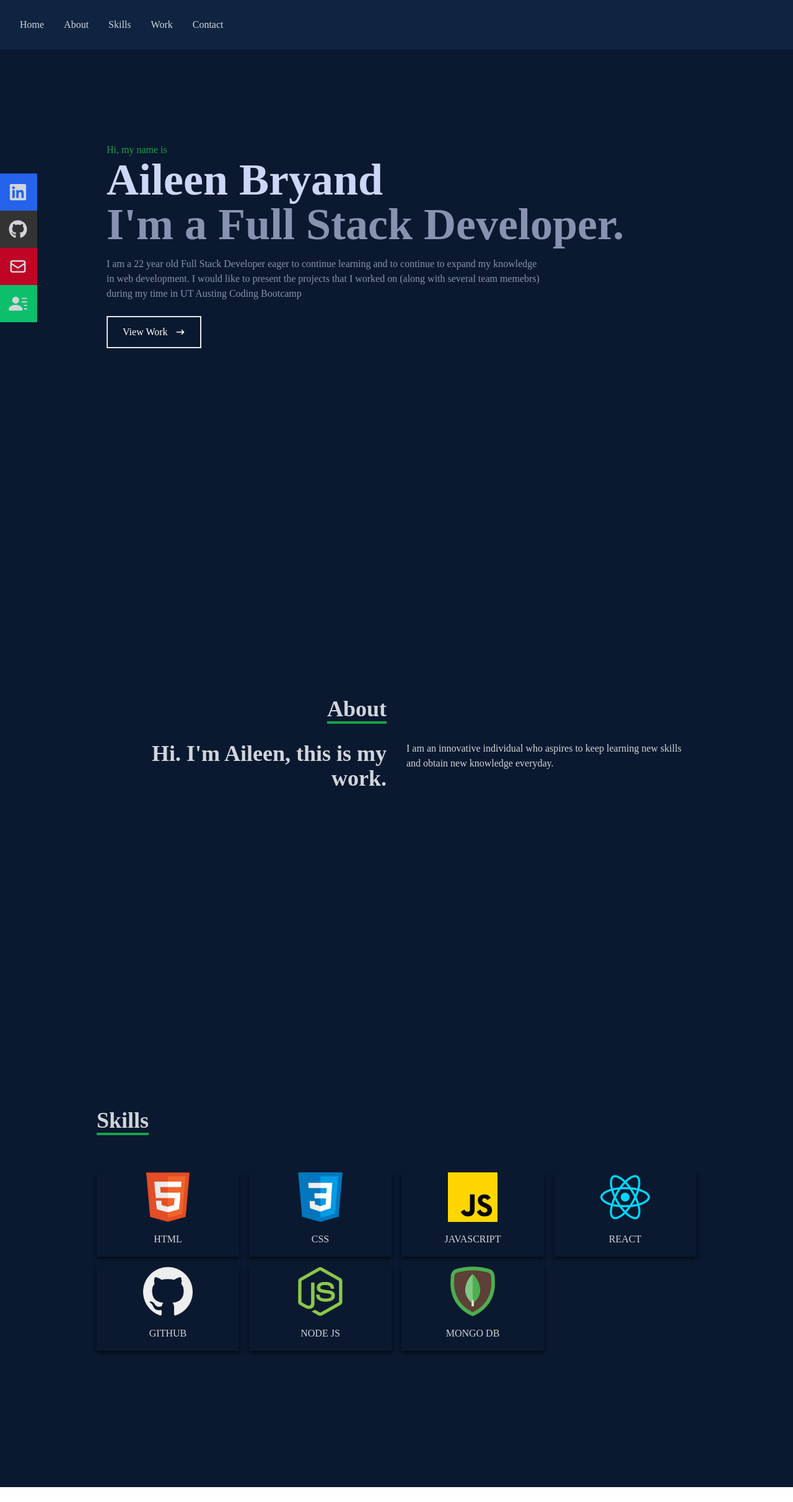
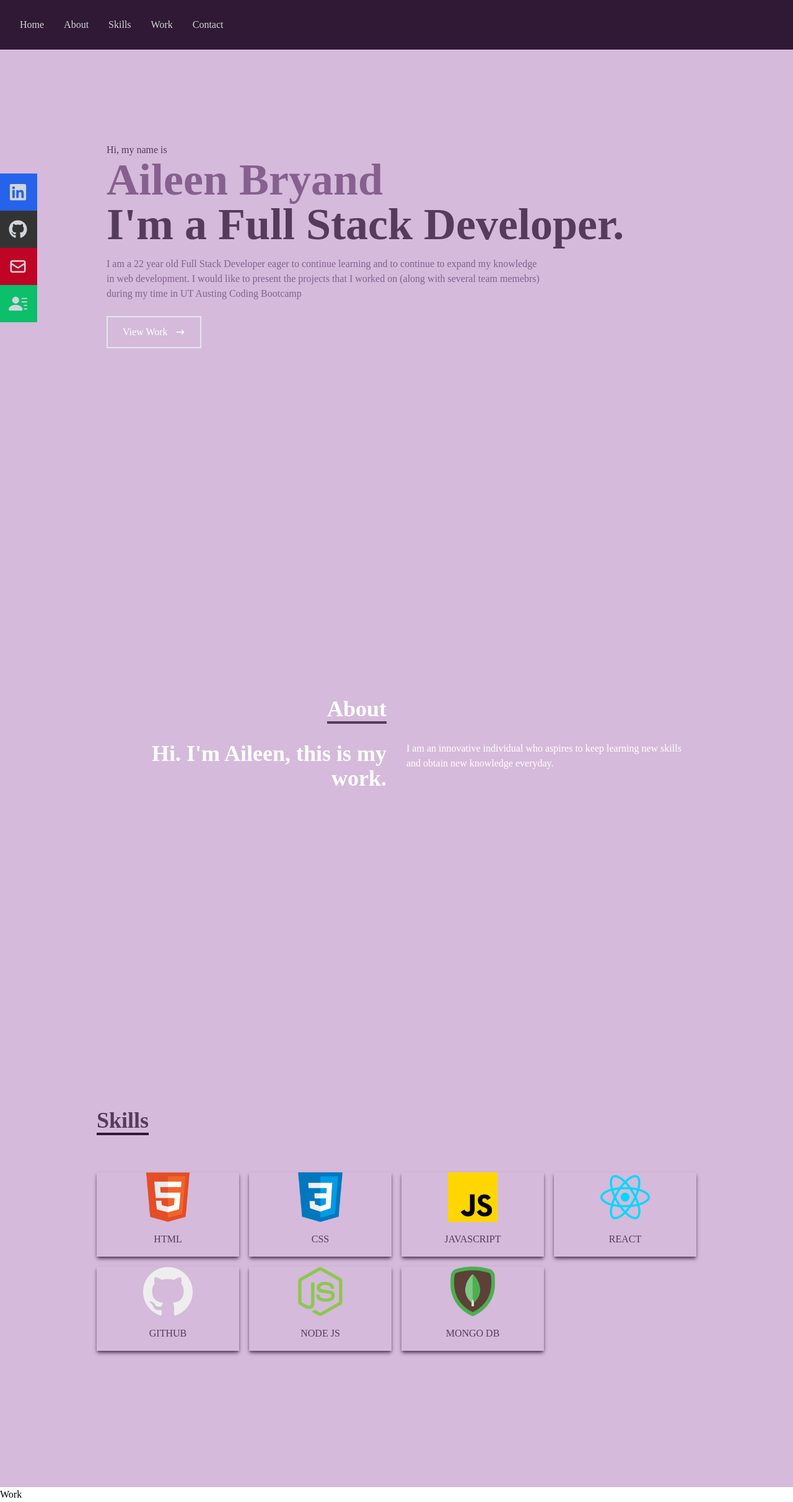
Before and after one commit to aileenbryand/my-portfolio, a React (Create React App) app in the folder my-portfolio/: page / in a window 1280 px wide. Shown: the whole page at 62% size. Before the commit the page ends 2400 px from the top, so only its background shows below. Built offline with nearby package versions, Linux system fonts and the light colour scheme.

Commit message:
color changes and Work added

```diff
--- a/my-portfolio/src/App.js
+++ b/my-portfolio/src/App.js
@@ -2,6 +2,7 @@ import About from "./components/About";
 import Home from "./components/Home";
 import Navbar from "./components/Navbar";
 import Skills from "./components/Skills";
+import Work from "./components/Work";
 
 
 function App() {
@@ -11,6 +12,7 @@ function App() {
       <Home/>
       <About/>
       <Skills/>
+      <Work/>
     </div>
   );
 }
--- a/my-portfolio/src/components/About.jsx
+++ b/my-portfolio/src/components/About.jsx
@@ -2,11 +2,11 @@ import React from 'react';
 
 const About = () => {
   return (
-    <div name='about' className='w-full h-screen bg-[#0a192f] text-gray-300'>
+    <div name='about' className='w-full h-screen bg-[#D5BADB] text-white'>
       <div className='flex flex-col justify-center items-center w-full h-full'>
         <div className='max-w-[1000px] w-full grid grid-cols-2 gap-8'>
           <div className='sm:text-right pb-8 pl-4'>
-            <p className='text-4xl font-bold inline border-b-4 border-green-600'>
+            <p className='text-4xl font-bold inline border-b-4 border-[#563C5C]'>
               About
             </p>
           </div>
--- a/my-portfolio/src/components/Home.jsx
+++ b/my-portfolio/src/components/Home.jsx
@@ -3,21 +3,21 @@ import { HiArrowNarrowRight } from 'react-icons/hi';
 
 const Home = () => {
   return (
-    <div name='home' className='w-full h-screen bg-[#0a192f]'>
+    <div name='home' className='w-full h-screen bg-[#D5BADB]'>
       {/* Container */}
       <div className='max-w-[1000px] mx-auto px-8 flex flex-col justify-center h-full'>
-        <p className='text-green-600'>Hi, my name is</p>
-        <h1 className='text-4xl sm:text-7xl font-bold text-[#ccd6f6]'>
+        <p className='text-[#563C5C]'>Hi, my name is</p>
+        <h1 className='text-4xl sm:text-7xl font-bold text-[#86608E]'>
           Aileen Bryand
         </h1>
-        <h2 className='text-4xl sm:text-7xl font-bold text-[#8892b0]'>
+        <h2 className='text-4xl sm:text-7xl font-bold text-[#563C5C]'>
           I'm a Full Stack Developer.
         </h2>
-        <p className='text-[#8892b0] py-4 max-w-[700px]'>
+        <p className='text-[#86608E] py-4 max-w-[700px]'>
         I am a 22 year old Full Stack Developer eager to continue learning and to continue to expand my knowledge in web development. I would like to present the projects that I worked on (along with several team memebrs) during my time in UT Austing Coding Bootcamp
         </p>
         <div>
-          <button className='text-white group border-2 px-6 py-3 my-2 flex items-center hover:bg-green-600 hover:border-green-600'>
+          <button className='text-white group border-2 px-6 py-3 my-2 flex items-center hover:bg-[#301934] hover:border-[#301934]'>
             View Work
             <span className='group-hover:rotate-90 duration-300'>
               <HiArrowNarrowRight className='ml-3 ' />
--- a/my-portfolio/src/components/Navbar.jsx
+++ b/my-portfolio/src/components/Navbar.jsx
@@ -8,7 +8,7 @@ const Navbar = () => {
     const [nav, setNav] = useState(false)
     const handleClick = () => setNav(!nav)
     return (
-        <div className='fixed w-full h-[80px] flex justify-between items-center px-4 bg-[#0E2440] text-gray-300' >
+        <div className='fixed w-full h-[80px] flex justify-between items-center px-4 bg-[#301934] text-gray-300' >
 
            {/*menu*/}
 
--- a/my-portfolio/src/components/Skills.jsx
+++ b/my-portfolio/src/components/Skills.jsx
@@ -9,40 +9,40 @@ import Mongo from '../assets/mongo.png';
 
 const Skills = () => {
   return (
-    <div name='skills' className='w-full h-screen bg-[#0a192f] text-gray-300'>
+    <div name='skills' className='w-full h-screen bg-[#D5BADB] text-[#563C5C]'>
     {/* Container */}
     <div className='max-w-[1000px] mx-auto p-4 flex flex-col justify-center w-full h-full'>
         <div>
-            <p className='text-4xl font-bold inline border-b-4 border-green-600 '>Skills</p>
+            <p className='text-4xl font-bold inline border-b-4 border-[#301934] '>Skills</p>
             <p className='py-4'></p>
         </div>
 
         <div className='w-full grid grid-cols-2 sm:grid-cols-4 gap-4 text-center py-8'>
-            <div className='shadow-md shadow-[#040c16] hover:scale-110 duration-500'>
+            <div className='shadow-md shadow-[#563C5C] hover:scale-110 duration-500'>
                 <img className='w-20 mx-auto' src={HTML} alt="HTML icon" />
                 <p className='my-4'>HTML</p>
             </div>
-            <div className='shadow-md shadow-[#040c16] hover:scale-110 duration-500'>
+            <div className='shadow-md shadow-[#563C5C] hover:scale-110 duration-500'>
                 <img className='w-20 mx-auto' src={CSS} alt="HTML icon" />
                 <p className='my-4'>CSS</p>
             </div>
-            <div className='shadow-md shadow-[#040c16] hover:scale-110 duration-500'>
+            <div className='shadow-md shadow-[#563C5C] hover:scale-110 duration-500'>
                 <img className='w-20 mx-auto' src={JavaScript} alt="HTML icon" />
                 <p className='my-4'>JAVASCRIPT</p>
             </div>
-            <div className='shadow-md shadow-[#040c16] hover:scale-110 duration-500'>
+            <div className='shadow-md shadow-[#563C5C] hover:scale-110 duration-500'>
                 <img className='w-20 mx-auto' src={ReactImg} alt="HTML icon" />
                 <p className='my-4'>REACT</p>
             </div>
-            <div className='shadow-md shadow-[#040c16] hover:scale-110 duration-500'>
+            <div className='shadow-md shadow-[#563C5C] hover:scale-110 duration-500'>
                 <img className='w-20 mx-auto' src={GitHub} alt="HTML icon" />
                 <p className='my-4'>GITHUB</p>
             </div>
-            <div className='shadow-md shadow-[#040c16] hover:scale-110 duration-500'>
+            <div className='shadow-md shadow-[#563C5C] hover:scale-110 duration-500'>
                 <img className='w-20 mx-auto' src={Node} alt="HTML icon" />
                 <p className='my-4'>NODE JS</p>
             </div>
-            <div className='shadow-md shadow-[#040c16] hover:scale-110 duration-500'>
+            <div className='shadow-md shadow-[#563C5C] hover:scale-110 duration-500'>
                 <img className='w-20 mx-auto' src={Mongo} alt="HTML icon" />
                 <p className='my-4'>MONGO DB</p>
             </div>
--- /dev/null
+++ b/my-portfolio/src/components/Work.jsx
@@ -0,0 +1,9 @@
+import React from 'react'
+
+const Work = () => {
+  return (
+    <div>Work</div>
+  )
+}
+
+export default Work
```
Also changed, not shown: 1 other file (tests, documents, lock files or other folders).
